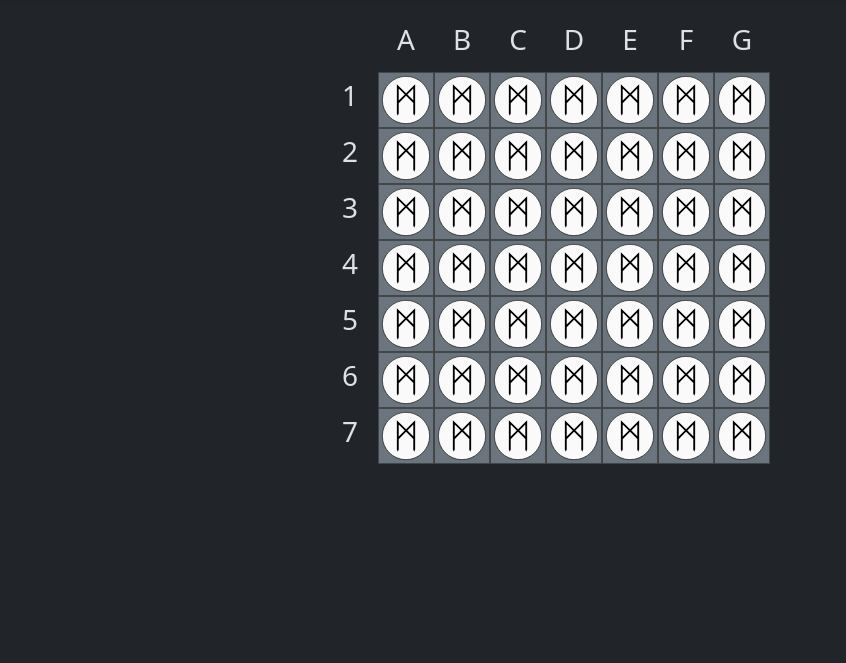
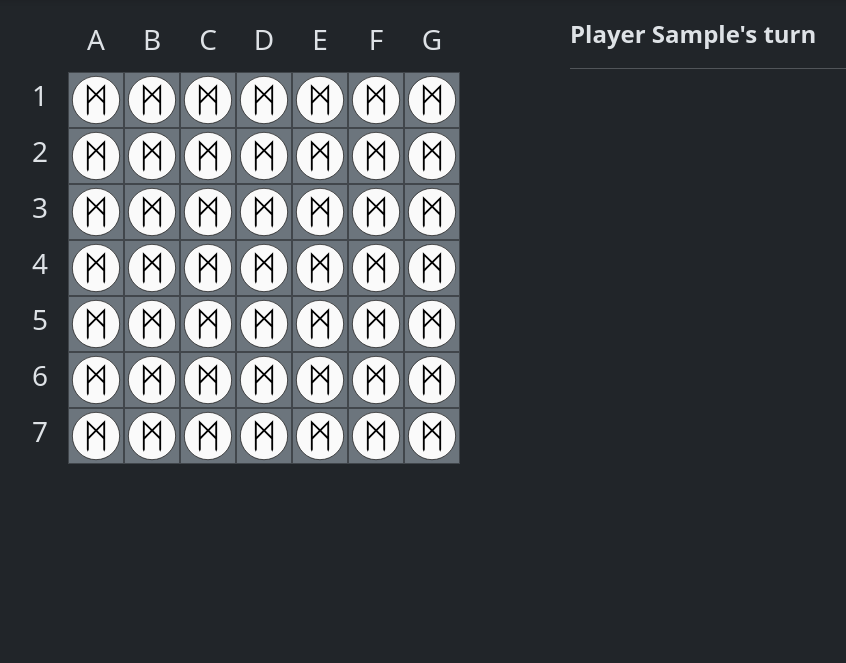
Before and after one commit to jaerrib/oferhlyp_python, a Python web app: template app/templates/index.html in a window 1280 px wide. Shown: the part 72-735 px from the top of the page, without its empty margins (82-928 px from the left). Run offline with Jinja, Linux system fonts and the light colour scheme; the template is opened without the code that fills it: most values are stand-ins (such as "Sample title", 1, 10 or a date in 2020).

Commit message:
Restructure columns, add relevant turn/activity info

```diff
--- a/app/templates/index.html
+++ b/app/templates/index.html
@@ -1,9 +1,7 @@
 {% extends "base.html" %}
 {% block main_content %}
 
-<div class="d-flex justify-content-center">
-    <div class="row">
-
+<div class="row row-cols-1 row-cols-lg-2 justify-content-between mx-auto">
         <!-- Left Col -->
         <div class="col">
             <!-- Game Area -->
@@ -109,7 +107,10 @@
 
         <!--  Game Messages -->
         <div class="col">
+        <p class="fs-4 fw-bold">Player {{ data.active_player }}'s turn</p>
+        <hr>
         {% if data.actively_jumping %}
+            <p class="fs-3 fw-bold">Player {{ data.active_player }} is jumping</p>
             <a class="btn btn-info" href="/end-turn">End Turn</a>
         {% endif %}
         {% if data.game_over %}
@@ -118,6 +119,4 @@
         </div>
     </div>
 
-</div>
-
 {% endblock main_content %}
```
